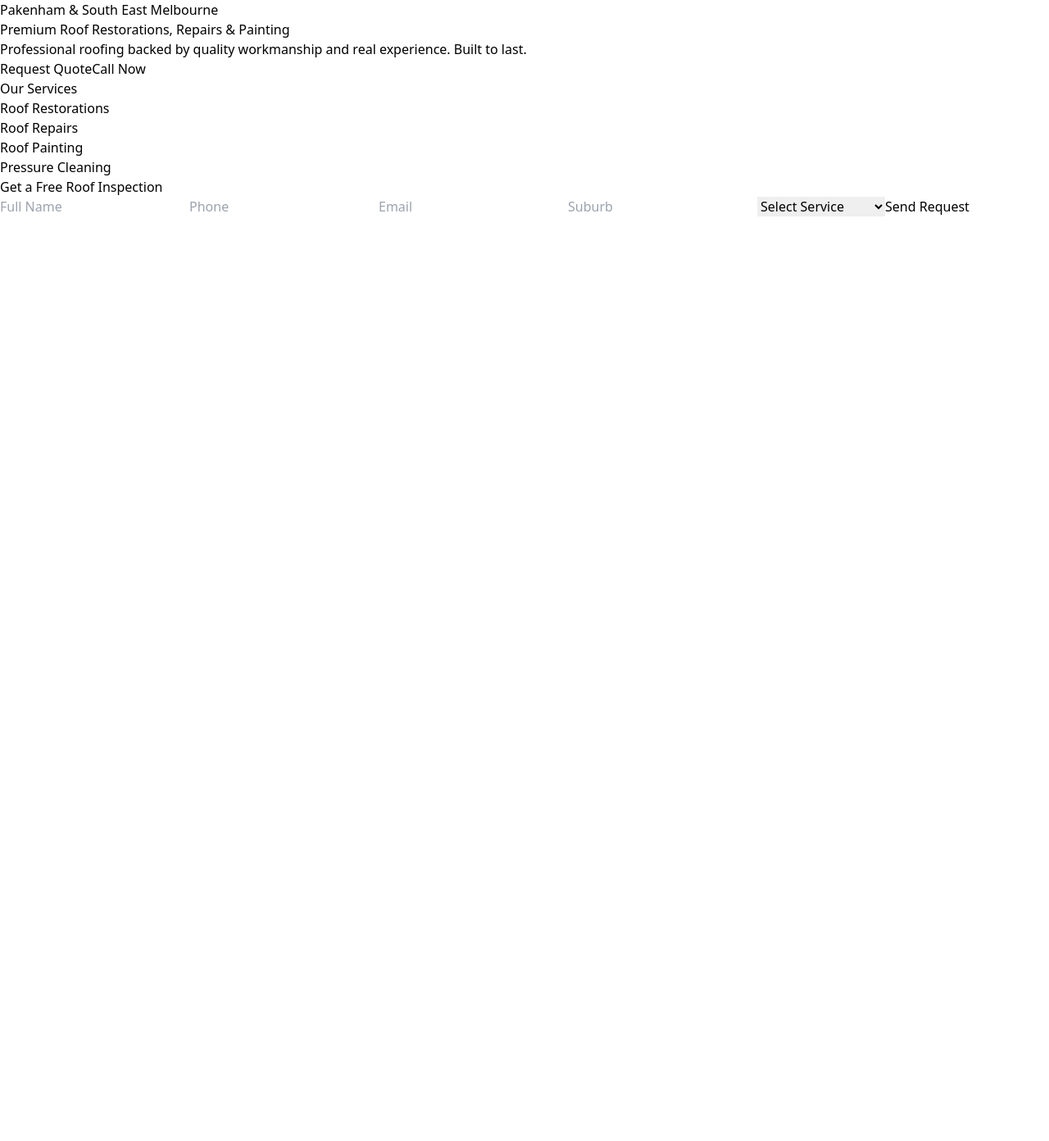
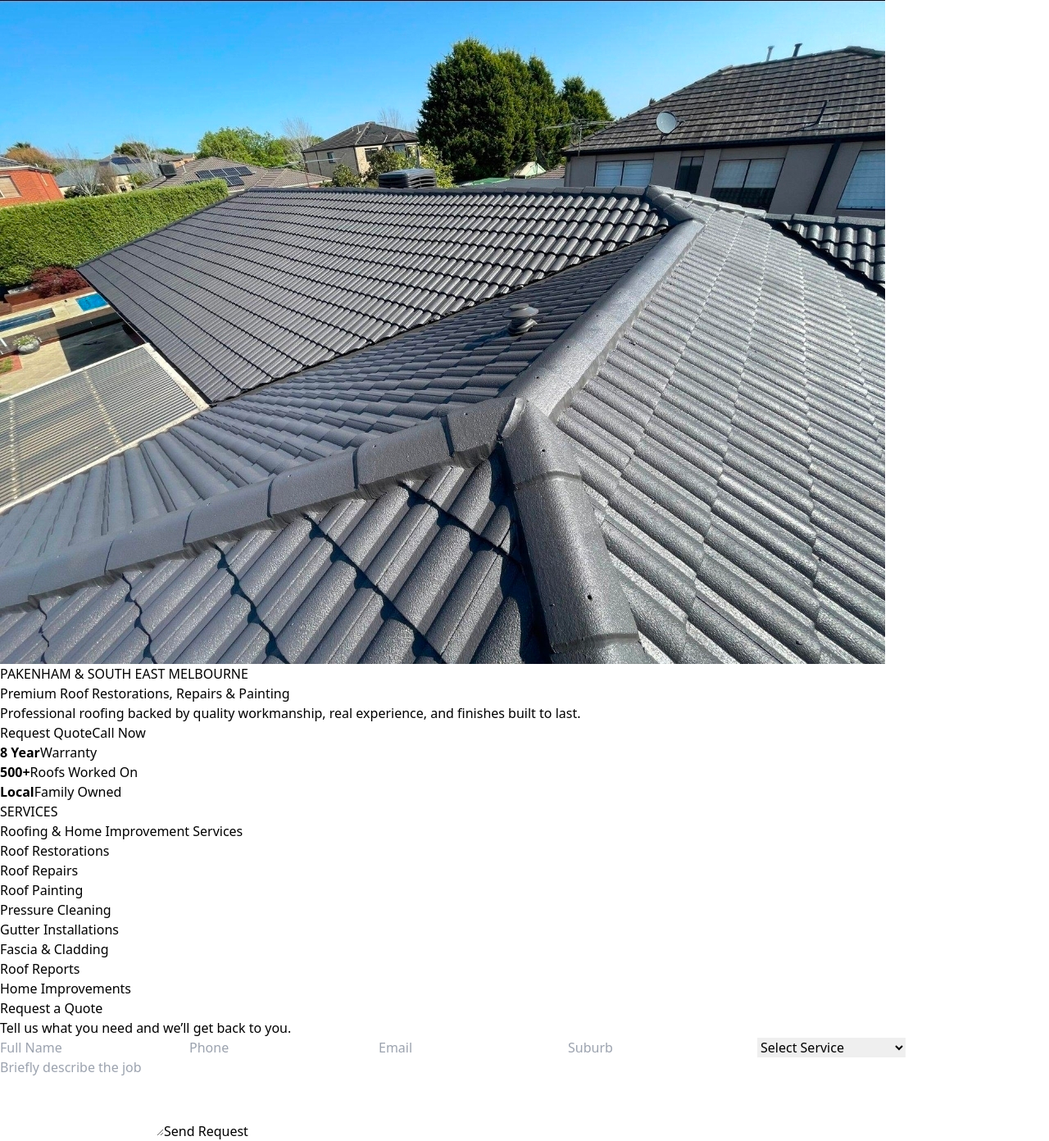
Before and after one commit to elevateroofandhome/Elevateapp, a Next.js app: page / in a window 1280 px wide. Shown: the whole page at 82% size. Before the commit the page ends 800 px from the top, so only its background shows below. Built offline with nearby package versions, Linux system fonts and the light colour scheme.

Commit message:
Update page.js

```diff
--- a/app/page.js
+++ b/app/page.js
@@ -1,76 +1,169 @@
 export default function Home() {
   return (
-    <main className="bg-[#101418] text-white">
-      <section className="min-h-screen flex items-center px-5 py-20">
-        <div className="max-w-6xl mx-auto">
-          <p className="text-blue-400 font-bold uppercase mb-3">
-            Pakenham & South East Melbourne
+    <main className="bg-[#0f141a] text-white">
+      {/* HERO */}
+      <section className="relative min-h-screen overflow-hidden">
+        <img
+          src="/roof-hero.jpg"
+          alt="Premium roof restoration by Elevate Roof and Home Improvements"
+          className="absolute inset-0 h-full w-full object-cover"
+        />
+
+        <div className="absolute inset-0 bg-black/70" />
+        <div className="absolute inset-0 bg-gradient-to-b from-black/50 via-[#0f141a]/70 to-[#0f141a]" />
+
+        <div className="relative z-10 flex min-h-screen items-center px-6 py-20">
+          <div className="max-w-3xl">
+            <p className="mb-4 text-sm font-bold tracking-[0.22em] text-blue-400">
+              PAKENHAM & SOUTH EAST MELBOURNE
             </p>
 
-          <h1 className="text-5xl font-black mb-6">
+            <h1 className="text-5xl font-black leading-tight md:text-7xl">
               Premium Roof Restorations, Repairs & Painting
             </h1>
 
-          <p className="text-lg text-gray-300 mb-8 max-w-xl">
-            Professional roofing backed by quality workmanship and real experience.
-            Built to last.
+            <p className="mt-6 max-w-xl text-lg leading-relaxed text-gray-300">
+              Professional roofing backed by quality workmanship, real experience,
+              and finishes built to last.
             </p>
 
-          <div className="flex gap-4">
-            <a href="#quote" className="bg-blue-600 px-6 py-3 rounded-lg font-bold">
+            <div className="mt-8 flex flex-wrap gap-4">
+              <a
+                href="#quote"
+                className="rounded-xl bg-blue-600 px-7 py-4 text-base font-bold text-white shadow-lg shadow-blue-900/30"
+              >
                 Request Quote
               </a>
 
-            <a href="tel:0431170908" className="border border-white px-6 py-3 rounded-lg font-bold">
+              <a
+                href="tel:0431170908"
+                className="rounded-xl border border-white/80 px-7 py-4 text-base font-bold text-white"
+              >
                 Call Now
               </a>
+            </div>
+
+            <div className="mt-10 grid grid-cols-3 gap-3 text-center text-sm">
+              <div className="rounded-xl border border-white/10 bg-white/10 p-4 backdrop-blur">
+                <strong className="block text-xl">8 Year</strong>
+                Warranty
+              </div>
+
+              <div className="rounded-xl border border-white/10 bg-white/10 p-4 backdrop-blur">
+                <strong className="block text-xl">500+</strong>
+                Roofs Worked On
+              </div>
+
+              <div className="rounded-xl border border-white/10 bg-white/10 p-4 backdrop-blur">
+                <strong className="block text-xl">Local</strong>
+                Family Owned
+              </div>
+            </div>
           </div>
         </div>
       </section>
 
-      <section className="py-20 max-w-6xl mx-auto px-5">
-        <h2 className="text-4xl font-black mb-10">Our Services</h2>
+      {/* SERVICES */}
+      <section className="px-6 py-20">
+        <div className="mx-auto max-w-6xl">
+          <p className="mb-3 text-sm font-bold tracking-[0.2em] text-blue-400">
+            SERVICES
+          </p>
 
-        <div className="grid md:grid-cols-4 gap-6">
+          <h2 className="mb-10 text-4xl font-black">
+            Roofing & Home Improvement Services
+          </h2>
+
+          <div className="grid gap-5 md:grid-cols-4">
             {[
               "Roof Restorations",
               "Roof Repairs",
               "Roof Painting",
               "Pressure Cleaning",
+              "Gutter Installations",
+              "Fascia & Cladding",
+              "Roof Reports",
+              "Home Improvements",
             ].map((service) => (
-            <div key={service} className="bg-[#151b22] p-6 rounded-xl border border-[#253241]">
-              <div className="w-10 h-10 bg-blue-600 mb-4 rounded"></div>
-              <h3 className="font-bold text-lg">{service}</h3>
+              <div
+                key={service}
+                className="rounded-2xl border border-white/10 bg-[#151c24] p-6 shadow-xl"
+              >
+                <div className="mb-4 h-2 w-12 rounded-full bg-blue-500" />
+                <h3 className="text-lg font-bold">{service}</h3>
               </div>
             ))}
           </div>
+        </div>
       </section>
 
-      <section id="quote" className="py-20 max-w-3xl mx-auto px-5">
-        <div className="bg-white text-black p-8 rounded-2xl">
-          <h2 className="text-3xl font-black mb-6">
-            Get a Free Roof Inspection
-          </h2>
+      {/* QUOTE FORM */}
+      <section id="quote" className="px-6 pb-24">
+        <div className="mx-auto max-w-3xl rounded-3xl bg-white p-7 text-black shadow-2xl">
+          <h2 className="mb-2 text-3xl font-black">Request a Quote</h2>
+
+          <p className="mb-6 text-gray-600">
+            Tell us what you need and we’ll get back to you.
+          </p>
 
           <form
             action="https://formspree.io/f/xjglvzde"
             method="POST"
             className="grid gap-4"
           >
-            <input name="name" placeholder="Full Name" required className="border p-3 rounded" />
-            <input name="phone" placeholder="Phone" required className="border p-3 rounded" />
-            <input name="email" placeholder="Email" className="border p-3 rounded" />
-            <input name="suburb" placeholder="Suburb" className="border p-3 rounded" />
+            <input
+              name="name"
+              placeholder="Full Name"
+              required
+              className="rounded-xl border border-gray-300 p-4"
+            />
 
-            <select name="service" className="border p-3 rounded">
-              <option>Select Service</option>
+            <input
+              name="phone"
+              placeholder="Phone"
+              required
+              className="rounded-xl border border-gray-300 p-4"
+            />
+
+            <input
+              name="email"
+              placeholder="Email"
+              className="rounded-xl border border-gray-300 p-4"
+            />
+
+            <input
+              name="suburb"
+              placeholder="Suburb"
+              className="rounded-xl border border-gray-300 p-4"
+            />
+
+            <select
+              name="service"
+              className="rounded-xl border border-gray-300 p-4"
+              defaultValue=""
+            >
+              <option value="" disabled>
+                Select Service
+              </option>
               <option>Roof Restoration</option>
               <option>Roof Repairs</option>
               <option>Roof Painting</option>
               <option>Pressure Cleaning</option>
+              <option>Gutter / Fascia</option>
+              <option>Home Improvements</option>
             </select>
 
-            <button className="bg-blue-600 text-white p-3 rounded font-bold">
+            <textarea
+              name="message"
+              placeholder="Briefly describe the job"
+              rows="4"
+              className="rounded-xl border border-gray-300 p-4"
+            />
+
+            <button
+              type="submit"
+              className="rounded-xl bg-blue-600 p-4 font-bold text-white"
+            >
               Send Request
             </button>
           </form>
```
Lines whose indentation alone changed are shown as unchanged.
